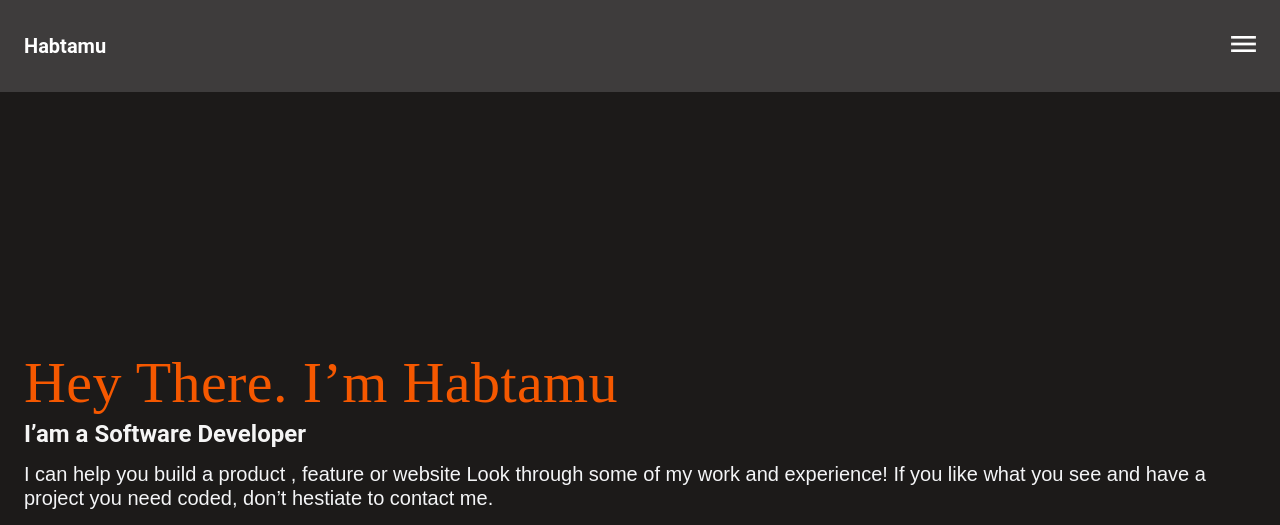
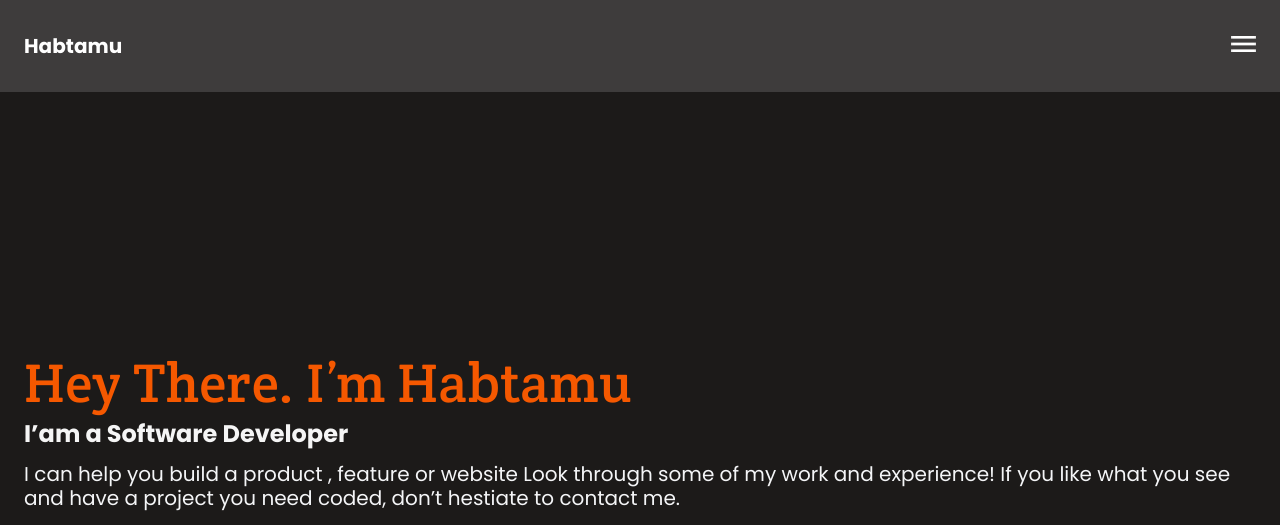
Before and after one commit to Habtamu210/portfoliopage, a plain HTML site: page index.html in a window 1280 px wide. Shown: the top 525 px of the page. Drawn offline with Linux system fonts and the light colour scheme.

Commit message:
update style as per review comments

```diff
--- a/style.css
+++ b/style.css
@@ -1,3 +1,5 @@
+@import url('https://fonts.googleapis.com/css2?family=Crete+Round:ital@0;1&family=Inter:wght@100;200;300;400;500;600;700;800;900&family=Poppins:ital,wght@0,100;0,200;0,300;0,400;0,500;0,600;0,700;0,800;0,900;1,100;1,200;1,300;1,400;1,500;1,600;1,700;1,800;1,900&family=Roboto:ital,wght@1,900&display=swap');
+
 * {
   margin: 0;
   padding: 0;
@@ -23,7 +25,7 @@
 }
 
 .me {
-  font-family: 'Roboto', sans-serif;
+  font-family: 'Poppins', sans-serif;
   font-style: normal;
   font-weight: 700;
   font-size: 20px;
@@ -58,17 +60,16 @@
   font-style: normal;
   font-weight: 400;
   letter-spacing: 0.4px;
-  font-size: 58px;
+  font-size: 55px;
   line-height: 70px;
   color: #f55800;
 }
 
 h2 {
-  font-family: 'Roboto', sans-serif;
+  font-family: 'Poppins', sans-serif;
   font-size: 24px;
   font-weight: 700;
   line-height: 32px;
-  letter-spacing: 0;
   text-align: left;
 }
 
```
